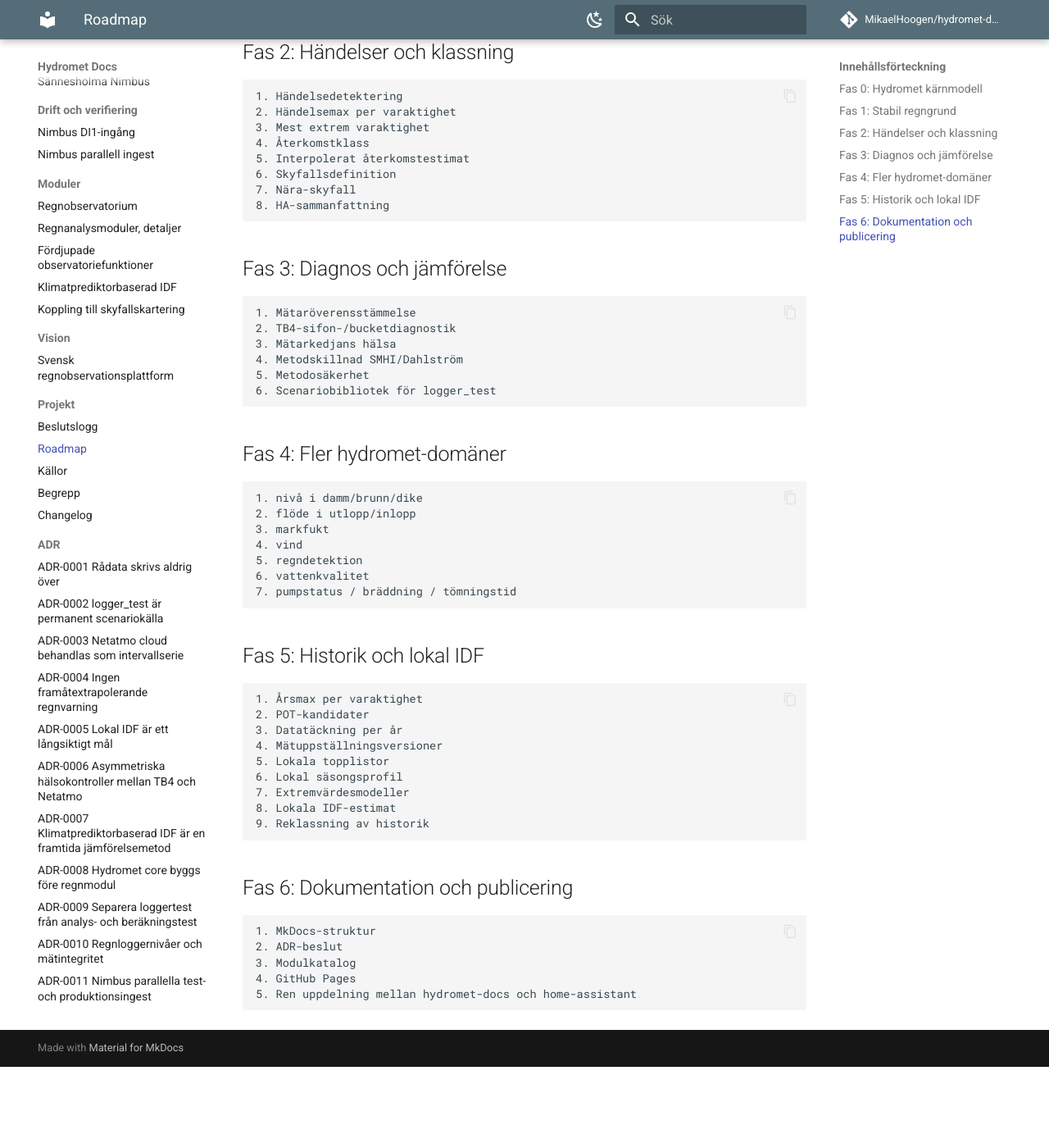
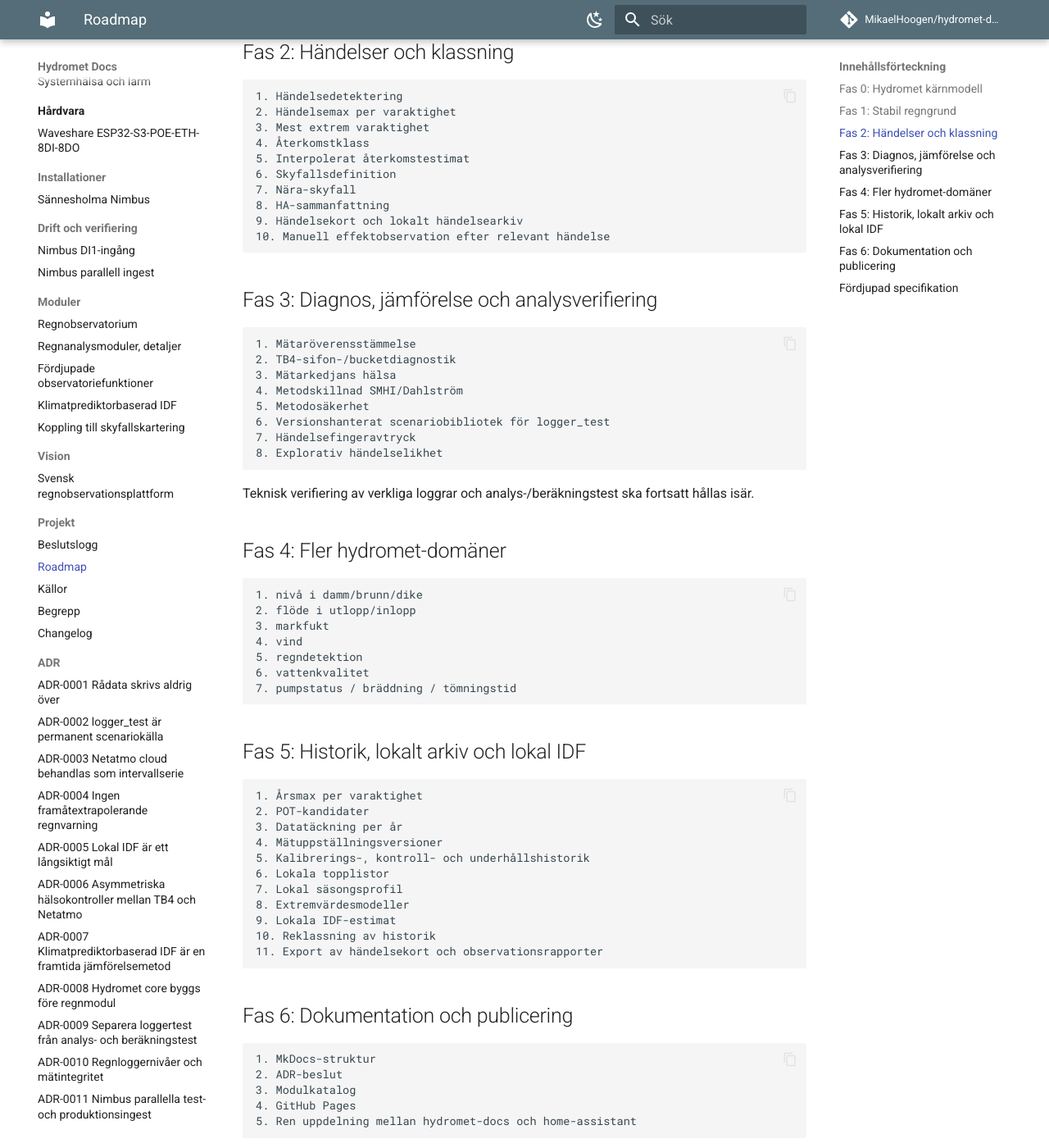
Before and after one commit to MikaelHoogen/hydromet-docs, an MkDocs documentation site: the page built from docs/roadmap.md, in a window 1280 px wide and 1400 px high, scrolled down 871 px. Shown: the whole window at 82% size. Built offline with MkDocs 1.6.1 and Material for MkDocs 9.7.7, drawn with Linux system fonts in a browser that asks for light colours; comment, search, counter and statistics services are not loaded; before the commit the page ends 2172 px from its top, so only the background shows below that; some of the changed text lies outside the part shown.

Commit message:
Förtydliga roadmap för observatoriearkiv och utforskning

````diff
--- a/docs/roadmap.md
+++ b/docs/roadmap.md
@@ -45,9 +45,11 @@ Mål: skapa en generell observationsgrund som kan bära regn, nivå, flöde, mar
 6. Skyfallsdefinition
 7. Nära-skyfall
 8. HA-sammanfattning
+9. Händelsekort och lokalt händelsearkiv
+10. Manuell effektobservation efter relevant händelse
 ```
 
-## Fas 3: Diagnos och jämförelse
+## Fas 3: Diagnos, jämförelse och analysverifiering
 
 ```text
 1. Mätaröverensstämmelse
@@ -55,8 +57,12 @@ Mål: skapa en generell observationsgrund som kan bära regn, nivå, flöde, mar
 3. Mätarkedjans hälsa
 4. Metodskillnad SMHI/Dahlström
 5. Metodosäkerhet
-6. Scenariobibliotek för logger_test
+6. Versionshanterat scenariobibliotek för logger_test
+7. Händelsefingeravtryck
+8. Explorativ händelselikhet
 ```
+
+Teknisk verifiering av verkliga loggrar och analys-/beräkningstest ska fortsatt hållas isär.
 
 ## Fas 4: Fler hydromet-domäner
 
@@ -70,18 +76,20 @@ Mål: skapa en generell observationsgrund som kan bära regn, nivå, flöde, mar
 7. pumpstatus / bräddning / tömningstid
 ```
 
-## Fas 5: Historik och lokal IDF
+## Fas 5: Historik, lokalt arkiv och lokal IDF
 
 ```text
 1. Årsmax per varaktighet
 2. POT-kandidater
 3. Datatäckning per år
 4. Mätuppställningsversioner
-5. Lokala topplistor
-6. Lokal säsongsprofil
-7. Extremvärdesmodeller
-8. Lokala IDF-estimat
-9. Reklassning av historik
+5. Kalibrerings-, kontroll- och underhållshistorik
+6. Lokala topplistor
+7. Lokal säsongsprofil
+8. Extremvärdesmodeller
+9. Lokala IDF-estimat
+10. Reklassning av historik
+11. Export av händelsekort och observationsrapporter
 ```
 
 ## Fas 6: Dokumentation och publicering
@@ -93,3 +101,11 @@ Mål: skapa en generell observationsgrund som kan bära regn, nivå, flöde, mar
 4. GitHub Pages
 5. Ren uppdelning mellan hydromet-docs och home-assistant
 ```
+
+## Fördjupad specifikation
+
+De utforskande och arkivorienterade funktionerna beskrivs i:
+
+```text
+docs/modules/rain-exploration-and-observatory-experience.md
+```
````
